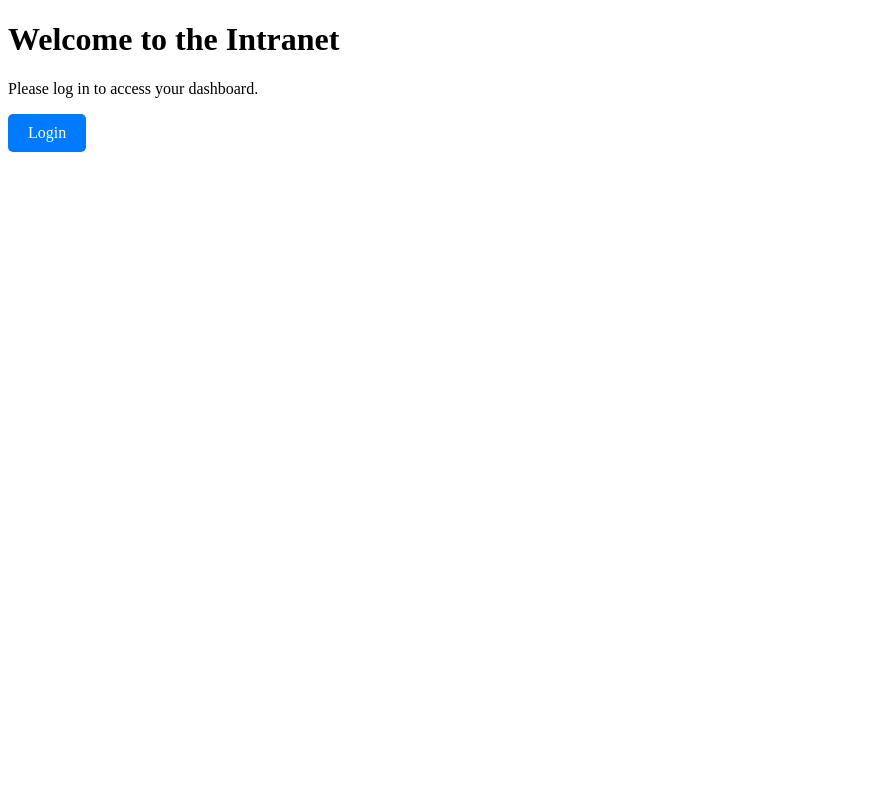
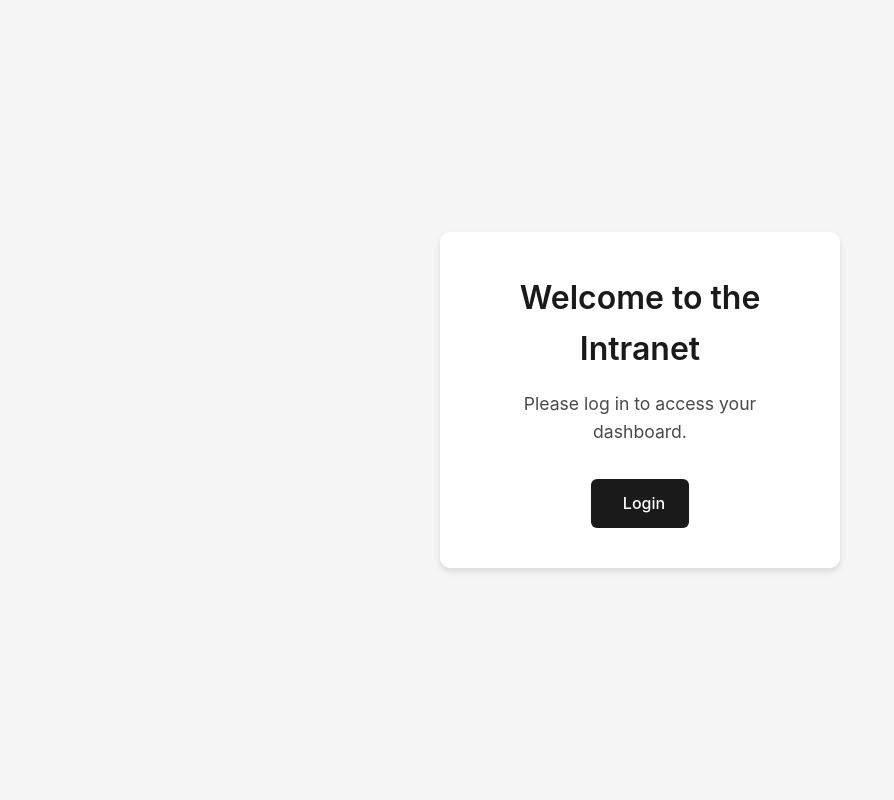
Before and after one commit to Ritesh-Biswas/INTRANET, a Django app: page / in a window 1280 px wide. Shown: the whole page, without its empty margins (0-894 px from the left). Run offline with Django 4.2, Linux system fonts and the light colour scheme; some libraries are stand-ins or nearby versions.

Commit message:
home.html css done

```diff
--- a/intranet/users/templates/home.html
+++ b/intranet/users/templates/home.html
@@ -4,10 +4,101 @@
     <meta charset="UTF-8">
     <meta name="viewport" content="width=device-width, initial-scale=1.0">
     <title>Home Page</title>
+    <!-- Phosphor Icons -->
+    <script src="https://unpkg.com/@phosphor-icons/web"></script>
+    <style>
+        /* Reset and base styles */
+        * {
+            margin: 0;
+            padding: 0;
+            box-sizing: border-box;
+        }
+
+        body {
+            font-family: -apple-system, BlinkMacSystemFont, 'Segoe UI', Roboto, Oxygen, Ubuntu, Cantarell, sans-serif;
+            line-height: 1.6;
+            min-height: 100vh;
+            display: flex;
+            flex-direction: column;
+            justify-content: center;
+            align-items: center;
+            background-color: #f5f5f5;
+            padding: 20px;
+        }
+
+        .container {
+            background-color: white;
+            padding: 2.5rem;
+            border-radius: 10px;
+            box-shadow: 0 4px 6px rgba(0, 0, 0, 0.1);
+            text-align: center;
+            max-width: 90%;
+            width: 400px;
+        }
+
+        h1 {
+            color: #1a1a1a;
+            font-size: 2rem;
+            margin-bottom: 1rem;
+            font-weight: 600;
+        }
+
+        p {
+            color: #4a4a4a;
+            margin-bottom: 2rem;
+            font-size: 1.1rem;
+        }
+
+        .login-btn {
+            display: inline-flex;
+            align-items: center;
+            gap: 0.5rem;
+            padding: 0.75rem 1.5rem;
+            background-color: #1a1a1a;
+            color: white;
+            text-decoration: none;
+            border-radius: 6px;
+            font-weight: 500;
+            transition: all 0.3s ease;
+        }
+
+        .login-btn:hover {
+            background-color: #333;
+            transform: translateY(-1px);
+        }
+
+        .icon {
+            font-size: 1.25rem;
+        }
+
+        /* Responsive adjustments */
+        @media (max-width: 480px) {
+            .container {
+                padding: 1.5rem;
+            }
+
+            h1 {
+                font-size: 1.5rem;
+            }
+
+            p {
+                font-size: 1rem;
+            }
+
+            .login-btn {
+                padding: 0.6rem 1.2rem;
+            }
+        }
+    </style>
 </head>
 <body>
-    <h1>Welcome to the Intranet</h1>
-    <p>Please log in to access your dashboard.</p>
-    <a href="{% url 'login' %}" style="display: inline-block; padding: 10px 20px; background-color: #007bff; color: white; text-decoration: none; border-radius: 5px;">Login</a>
+    <div class="container">
+        <h1>Welcome to the Intranet</h1>
+        <p>Please log in to access your dashboard.</p>
+        <a href="{% url 'login' %}" class="login-btn">
+            <i class="ph ph-sign-in icon"></i>
+            Login
+        </a>
+    </div>
 </body>
 </html>
```
